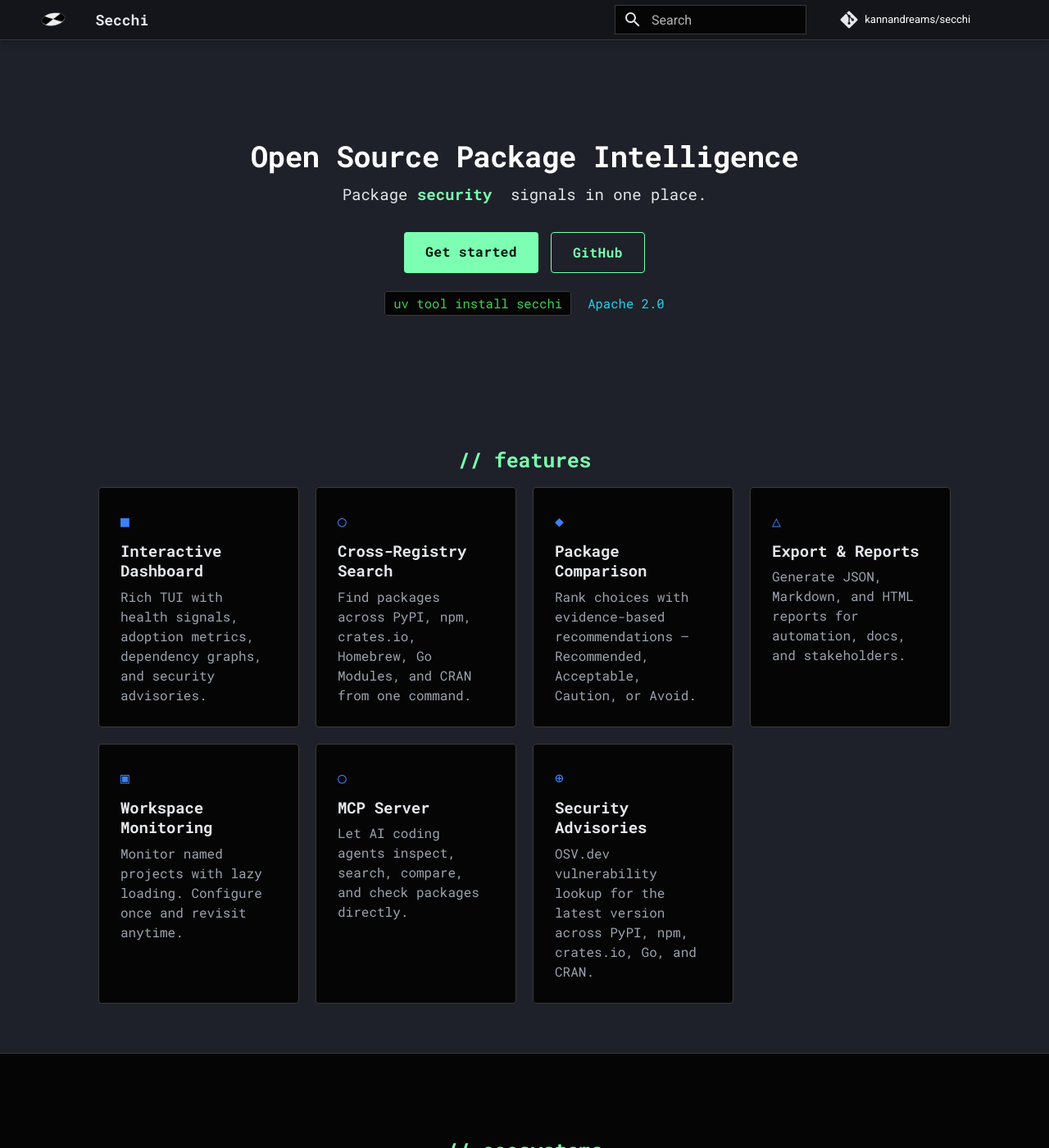
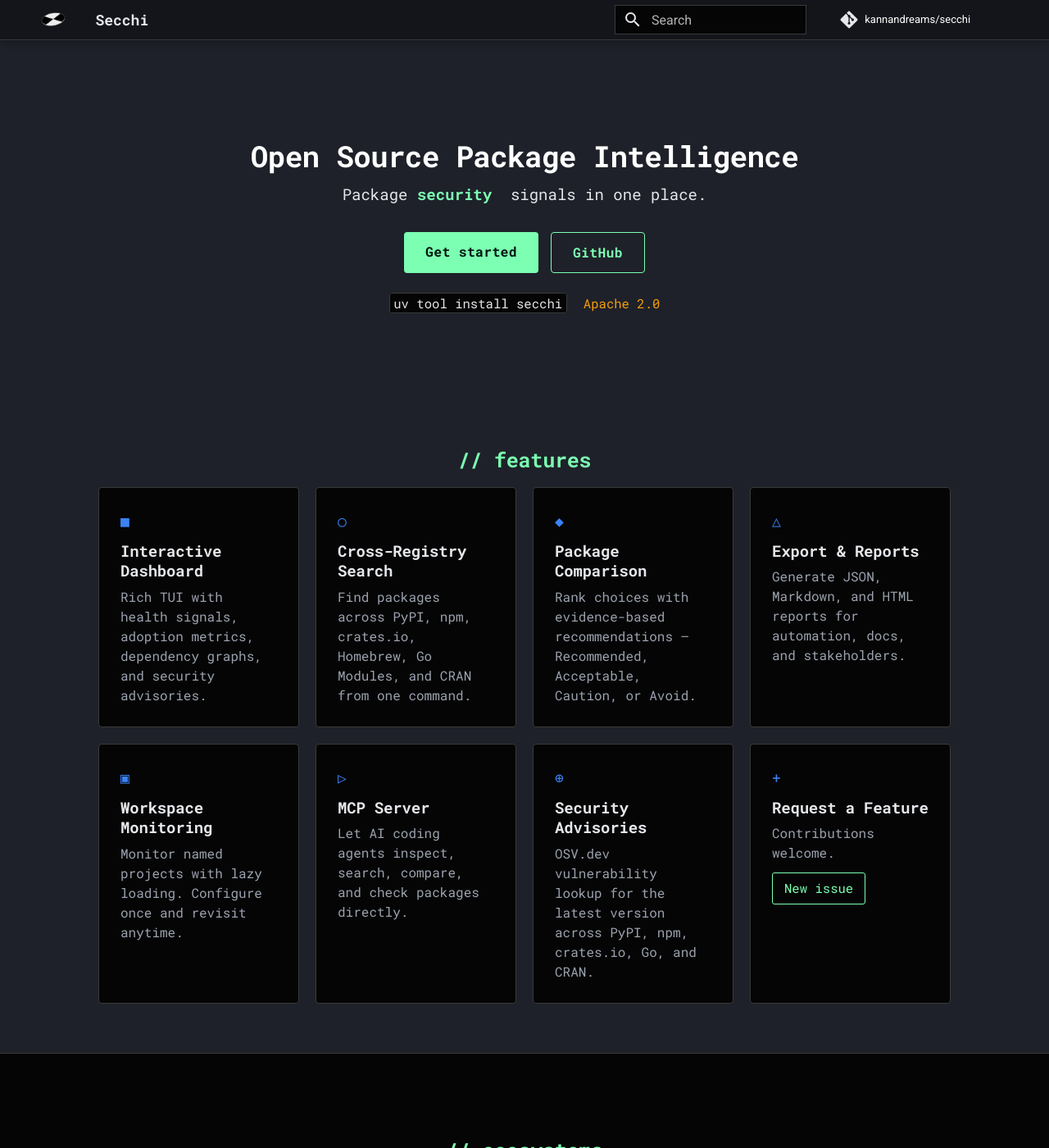
Before and after one commit to kannandreams/secchi, an MkDocs documentation site: the page built from docs/index.md, in a window 1280 px wide and 1400 px high. Shown: the whole window at 82% size. Built offline with MkDocs 1.6.1 and Material for MkDocs 9.7.7, drawn with Linux system fonts in a browser that asks for light colours; comment, search, counter and statistics services are not loaded; some of the changed text lies outside the part shown.

Commit message:
style and landing page improvements

```diff
--- a/docs/index.md
+++ b/docs/index.md
@@ -52,7 +52,7 @@
       <p>Monitor named projects with lazy loading. Configure once and revisit anytime.</p>
     </div>
     <div class="lp-card">
-      <div class="lp-card-icon">&#x25CB;</div>
+      <div class="lp-card-icon">&#x25B7;</div>
       <h3>MCP Server</h3>
       <p>Let AI coding agents inspect, search, compare, and check packages directly.</p>
     </div>
@@ -60,6 +60,12 @@
       <div class="lp-card-icon">&#x2295;</div>
       <h3>Security Advisories</h3>
       <p>OSV.dev vulnerability lookup for the latest version across PyPI, npm, crates.io, Go, and CRAN.</p>
+    </div>
+    <div class="lp-card">
+      <div class="lp-card-icon">+</div>
+      <h3>Request a Feature</h3>
+      <p>Contributions welcome.</p>
+      <a class="lp-card-btn" href="https://github.com/kannandreams/secchi/issues/new">New issue</a>
     </div>
   </div>
 </section>
@@ -75,26 +81,6 @@
     <div class="lp-eco"><img src="https://cdn.simpleicons.org/homebrew" alt=""><span>Homebrew</span></div>
     <div class="lp-eco"><img src="https://cdn.simpleicons.org/go" alt=""><span>Go Modules</span></div>
     <div class="lp-eco"><img src="https://cdn.simpleicons.org/r" alt=""><span>CRAN</span></div>
-  </div>
-</section>
-
-<!-- ════════════════════════════════════════════════════════════ INSTALL ═══ -->
-
-<section class="lp-section">
-  <h2 class="lp-section-title">// install</h2>
-  <div class="lp-code-tabs">
-    <div class="lp-code-tab">
-      <span class="lp-code-label">uv</span>
-      <code>uv tool install secchi</code>
-    </div>
-    <div class="lp-code-tab">
-      <span class="lp-code-label">pipx</span>
-      <code>pipx install secchi</code>
-    </div>
-    <div class="lp-code-tab">
-      <span class="lp-code-label">pip</span>
-      <code>pip install secchi</code>
-    </div>
   </div>
 </section>
 
--- a/docs/stylesheets/extra.css
+++ b/docs/stylesheets/extra.css
@@ -81,17 +81,47 @@
 
 /* ── Docs code blocks ────────────────────────────────────────────────────── */
 
-.md-typeset pre > code,
-.md-typeset .highlight code,
-.md-typeset .highlight {
+.md-typeset .highlight,
+.md-typeset .highlighttable,
+.md-typeset .codehilite {
   background: #0d0d0d;
-  color: #E5E7EB;
-  border: 1px solid #3A3A3A;
+  border: none !important;
   border-radius: 4px;
+  padding: 0;
+  margin: 0.5rem 0;
 }
 
-.md-typeset pre {
+.md-typeset code,
+.md-typeset pre,
+.md-typeset pre > code {
+  border: none !important;
+}
+
+.md-typeset code:not(pre code) {
+  background-color: #050505;
+  border: 1px solid #3A3A3A !important;
+  color: #E5E7EB;
+  border-radius: 3px;
+  padding: 0.1em 0.3em;
+}
+
+.md-typeset .highlight pre,
+.md-typeset .highlighttable pre,
+.md-typeset .codehilite pre {
   background: transparent;
+  margin: 0;
+  padding: 0.75rem 1rem;
+  border: none !important;
+  box-shadow: none !important;
+}
+
+.md-typeset .highlight pre code,
+.md-typeset .highlighttable pre code,
+.md-typeset .codehilite pre code {
+  background: transparent;
+  color: #E5E7EB;
+  padding: 0;
+  border: none !important;
 }
 
 .md-typeset .highlight .nb,
@@ -99,13 +129,6 @@
 .md-typeset .highlight .s2,
 .md-typeset .highlight .s {
   color: #7CFFB2;
-}
-
-.md-typeset code {
-  border: 1px solid #3A3A3A;
-  background-color: #050505;
-  color: #E5E7EB;
-  border-radius: 3px;
 }
 
 .md-typeset a code {
@@ -304,12 +327,12 @@
   border-radius: 3px;
   padding: 0.2rem 0.5rem;
   font-size: 0.78rem;
-  color: #39D353;
+  color: #E5E7EB !important;
 }
 
 .lp-license {
   font-size: 0.78rem;
-  color: #6B7280;
+  color: #F59E0B !important;
   text-decoration: none !important;
 }
 
@@ -360,6 +383,23 @@
   margin: 0;
 }
 
+.lp-card-btn {
+  display: inline-block;
+  margin-top: 0.6rem;
+  font-size: 0.78rem;
+  color: #7CFFB2 !important;
+  text-decoration: none !important;
+  border: 1px solid #7CFFB2;
+  border-radius: 3px;
+  padding: 0.3rem 0.7rem;
+  transition: background 0.12s;
+}
+
+.lp-card-btn:hover {
+  background: #7CFFB2;
+  color: #00160D !important;
+}
+
 /* ── Ecosystems ─────────────────────────────────────────────────────────── */
 
 .lp-ecosystems {
@@ -398,7 +438,7 @@
   align-items: center;
   gap: 0.5rem;
   background: #050505;
-  border: 1px solid #3A3A3A;
+  border: none;
   border-radius: 4px;
   padding: 0.45rem 0.9rem;
 }
```
